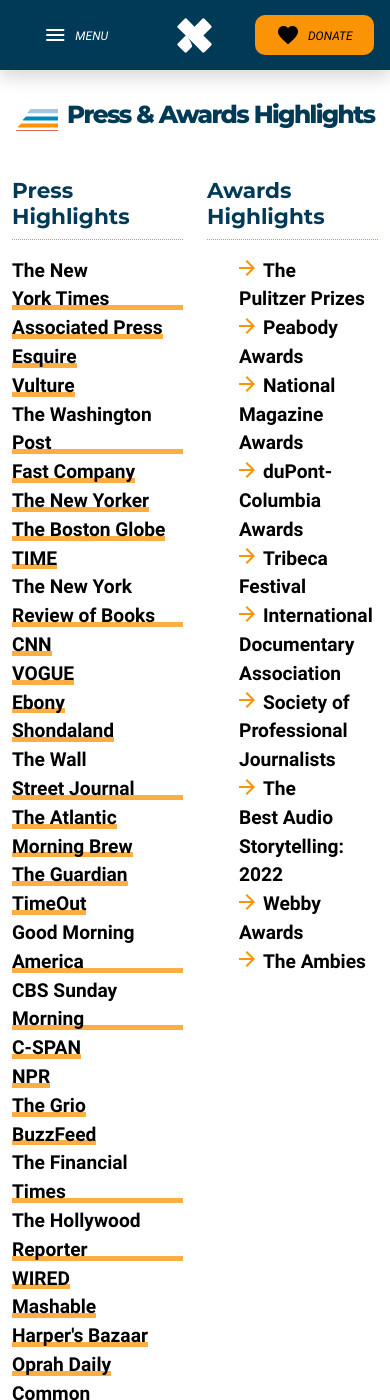
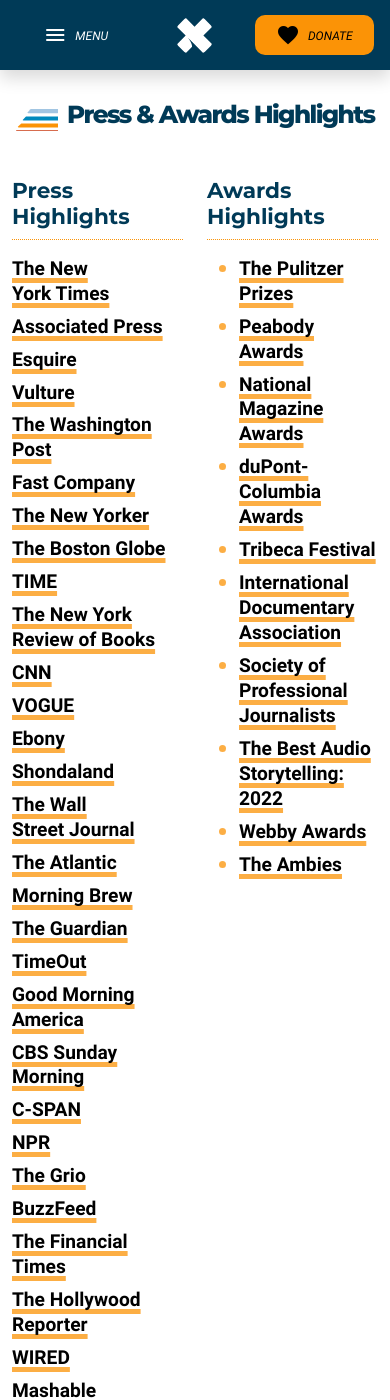
Before and after one commit to PRX/annual-report-2022, a Jekyll site: the page built from index.html, in a window 390 px wide and 1400 px high, scrolled down 5508 px. Built offline with Jekyll 4.4.1, drawn with Linux system fonts in a browser that asks for light colours.

Commit message:
fix awards list styles

```diff
--- a/_sass/_type.scss
+++ b/_sass/_type.scss
@@ -113,24 +113,25 @@
 
 .awards-list {
   list-style-position: outside;
-  list-style: none;
 
-  li::before {
-    content: "";
-    width: 1em;
-    height: 1em;
-    display: inline-block;
-    background-image: url("/assets/img/arrow-forward.svg");
-    background-size: 16px;
-    background-repeat: no-repeat;
-    background-position: left center;
-    position: relative;
-    top: 0.08rem;
+  li {
+    margin-bottom: 0.5rem;
+    line-height: 1.3;
+
+    &::marker {
+      color: rgba(251,147,6,0.75);
+    }
   }
 
   a:link,
   a:visited {
     display: inline;
+    text-decoration: underline;
+    text-decoration-color: rgba(251,147,6,0.75);
+    text-decoration-thickness: 5px;
+    -webkit-text-decoration-skip: unset;
+    text-decoration-skip: unset;
+    text-decoration-skip-ink: none;
 
     &::before {
       display: none;
--- a/pages/awards.html
+++ b/pages/awards.html
@@ -11,7 +11,7 @@
   <div class="col-6 col-md-8">
     <h4>Press Highlights</h4>
 		<div class="row">
-			<ul class="col-md-6 mb-0">
+			<ul class="col-md-6 mb-0 awards-list">
 				<li>
 					<a target="_blank" href="https://www.nytimes.com/2022/12/08/arts/best-podcasts-2022.html">The New York Times</a>
 				</li>
@@ -64,7 +64,7 @@
 					<a target="_blank" href="https://www.marketingbrew.com/stories/2023/06/07/prx-and-audio-production-company-sonic-union-join-forces-for-branded-podcasts">Morning Brew</a>
 				</li>
 			</ul>
-			<ul class="col-md-6">
+			<ul class="col-md-6 awards-list">
 				<li>
 					<a target="_blank" href="https://www.theguardian.com/tv-and-radio/2023/jan/19/the-sinister-theories-behind-the-havana-syndrome-phenomenon">The Guardian</a>
 				</li>
```
Also changed, not shown: assets/img/arrow-forward.svg (deleted).
